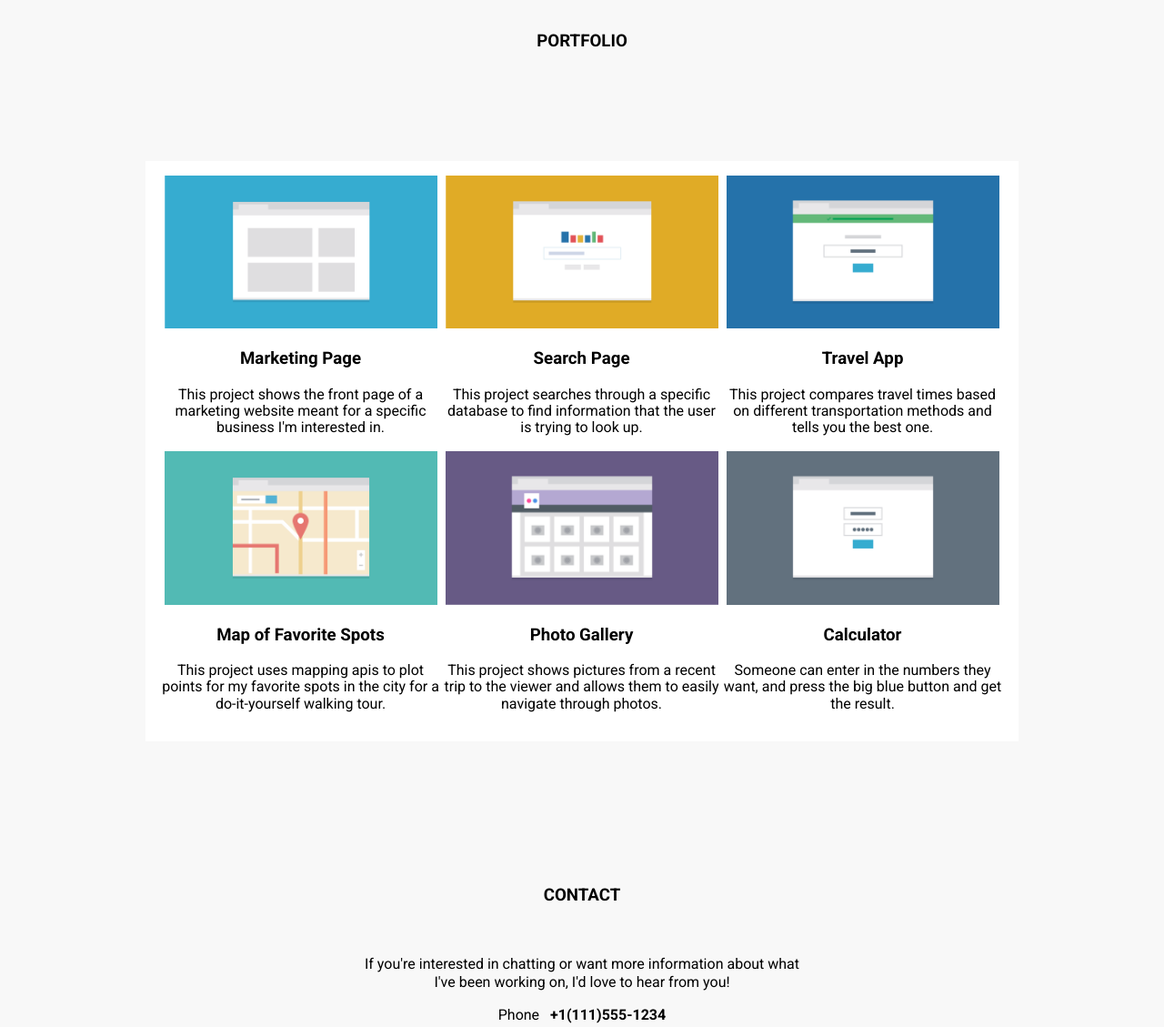
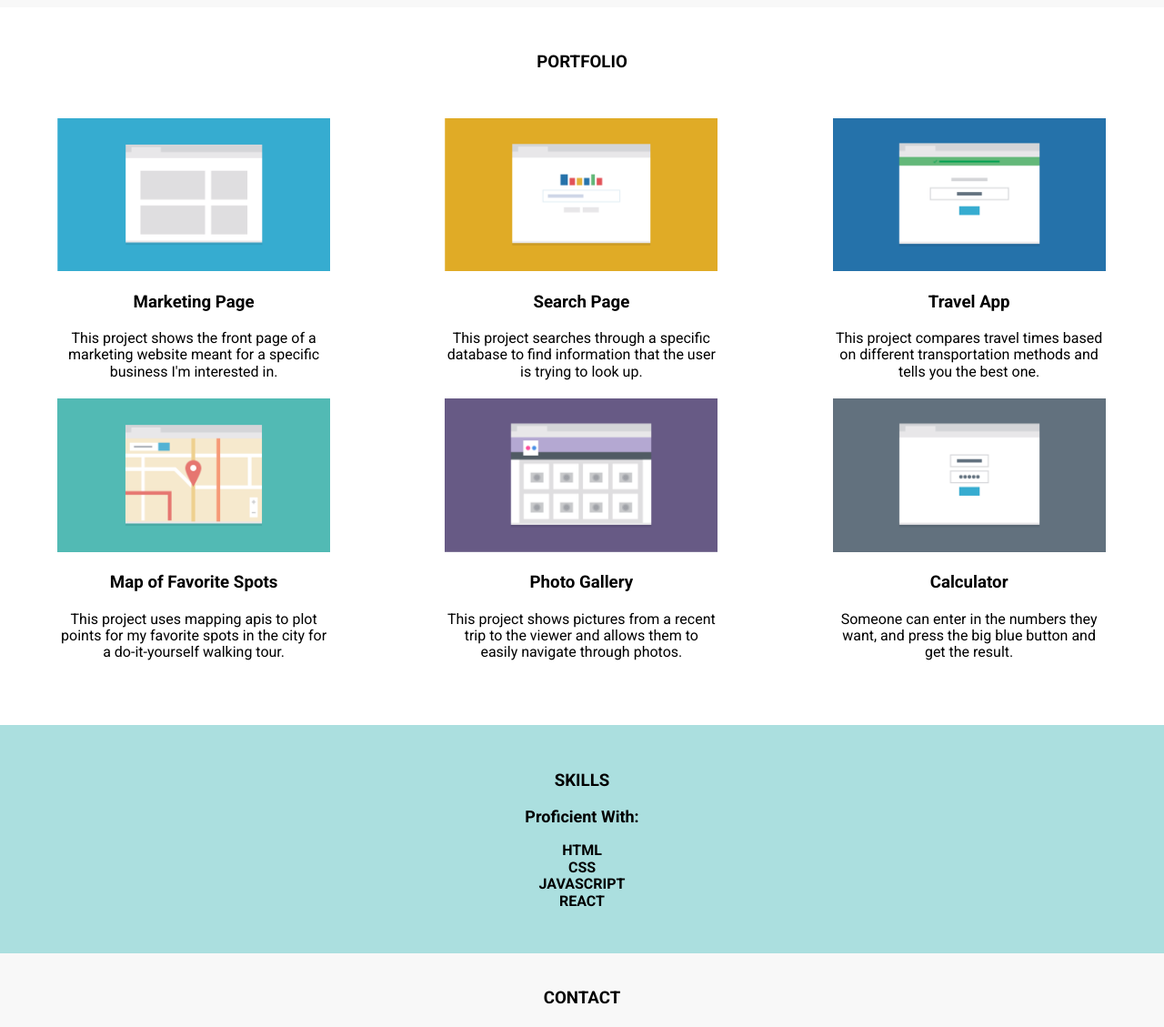
Before and after one commit to jamill6654/project2mobilefirst, a plain HTML site: page index.html in a window 1280 px wide. Shown: the part 400-1529 px from the top of the page at 91% size. Drawn offline with nearby package versions, Linux system fonts and the light colour scheme.

Commit message:
2021-11-16

```diff
--- a/css/styles.css
+++ b/css/styles.css
@@ -1,20 +1,19 @@
 * {
   padding: 0px;
 }
+
 body {
   font-family: "Roboto", sans-serif;
-  background-color: white;
-  max-width: 350px;
+  background-color: rgba(248, 248, 248);
   margin: 0 auto;
   text-align: center;
 }
 
 .portfolio-heading {
-  margin-bottom: 50px;
-}
-
-.main-portfolio {
-  margin: 10%;
+  padding-top: 50px;
+  padding-bottom: 50px;
+  margin-bottom: 0px;
+  background: white;
 }
 
 #main-profile {
@@ -25,6 +24,9 @@ body {
 .top-section {
   padding: 20px 0px 20px;
   background-color: rgba(248, 248, 248);
+  max-width: 320px;
+  margin: 0 auto;
+  font-size: 17px;
 }
 
 .main-nav li {
@@ -38,8 +40,31 @@ body {
   text-decoration: none;
 }
 
+.main-portfolio {
+  background: white;
+  padding-bottom: 50px;
+  width: 100%;
+}
+
+.main-portfolio p {
+  width: 80vw;
+  margin: 20px auto;
+}
+
 .main-footer {
   display: none;
+}
+
+.skills {
+  background: rgb(171, 223, 223);
+  padding: 2rem;
+}
+.skills li {
+  list-style: none;
+  font-weight: 700;
+}
+.skills p {
+  font-size: 18px;
 }
 
 .footer-list {
@@ -61,11 +86,6 @@ body {
   color: black;
 }
 
-.footer-list a:hover {
-  text-decoration: none;
-  color: blue;
-}
-
 .mobile-footer {
   background-color: rgba(248, 248, 248);
   padding: 5%;
@@ -81,13 +101,17 @@ a {
   text-decoration: none;
 }
 
+a:hover {
+  color: blue;
+}
+
 @media (min-width: 768px) {
-  body {
-    max-width: 800px;
-  }
   .main-portfolio {
     display: flex;
     flex-wrap: wrap;
+  }
+  .main-portfolio p {
+    width: 300px;
   }
   .project {
     flex: 50%;
@@ -162,16 +186,9 @@ a {
   .foot-wrap h3 {
     margin-left: 20px;
   }
-  .portfolio-heading {
-    padding-top: 30px;
-  }
 }
 
 @media (min-width: 1024px) {
-  body {
-    max-width: 1200px;
-    background-color: rgba(248, 248, 248);
-  }
   .project {
     flex: 33.3%;
     max-width: 33.3%;
@@ -182,10 +199,6 @@ a {
   }
   .top-section {
     max-width: 1000px;
-  }
-  .main-portfolio {
-    background-color: white;
-    padding: 1rem;
   }
   .main-header {
     display: flex;
--- a/index.html
+++ b/index.html
@@ -19,6 +19,7 @@
         <ul class="main-nav">
           <li><a href="#top">HOME</a></li>
           <li><a href="#portfolio">PORTFOLIO</a></li>
+          <li><a href="#skills">SKILLS</a></li>
           <li><a href="#contact">CONTACT</a></li>
         </ul>
     </header><!--/.main-header-->
@@ -66,6 +67,18 @@
       </div><!--.calculator-->
   </div><!--/main-portfolio-->
 
+  <div class="skills">
+    <a id="skills"></a>
+    <h3>SKILLS</h3>
+    <p><strong>Proficient With:</strong></p>
+    <ul>
+      <li>HTML</li>
+      <li>CSS</li>
+      <li>JAVASCRIPT</li>
+      <li>REACT</li>
+    </ul>
+  </div>
+
   <a id="contact"></a>
   <footer class="main-footer">
     <h3>CONTACT</h3>
@@ -81,9 +94,10 @@
     <div class="foot-wrap">
       <h3>Student name</h3>
         <ul class="main-foot-list">
-          <li id="li1"><a href="#top">HOME</a></li>
-          <li id="li2"><a href="#portfolio">PORTFOLIO</a></li>
-          <li id="li3"><a href="#contact">CONTACT</a></li>
+          <li><a href="#top">HOME</a></li>
+          <li><a href="#portfolio">PORTFOLIO</a></li>
+          <li><a href="#skills">SKILLS</a></li>
+          <li><a href="#contact">CONTACT</a></li>
         </ul>
     </div>
   </footer>
```
